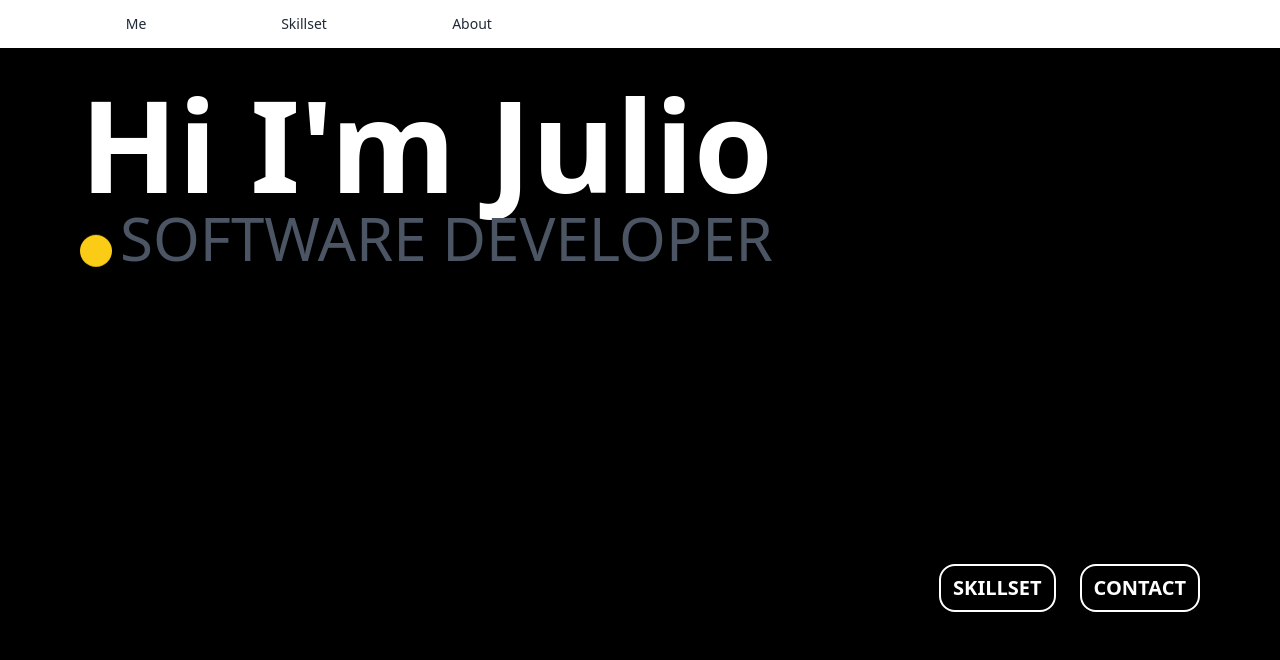
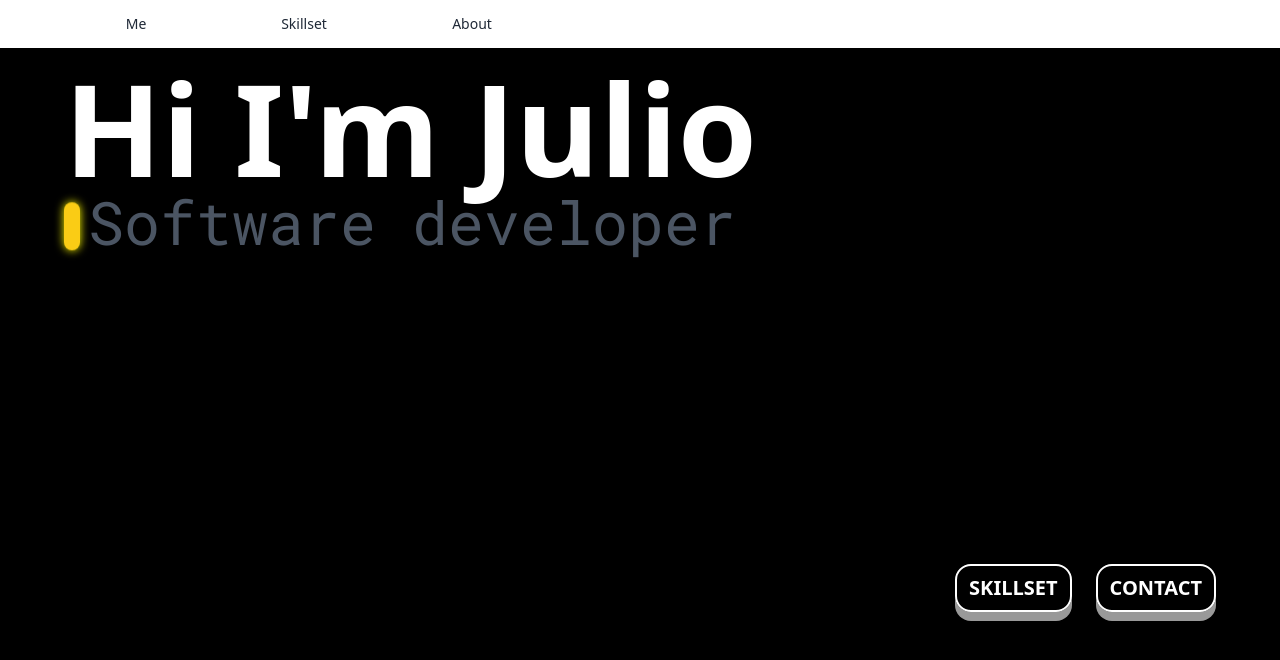
Before and after one commit to XxXNe0XxX/template, a React (Create React App) app: page / in a window 1280 px wide. Shown: the top 660 px of the page. Built offline with nearby package versions, Linux system fonts and the light colour scheme.

Commit message:
added animations

```diff
--- a/package.json
+++ b/package.json
@@ -9,6 +9,7 @@
     "@testing-library/jest-dom": "^5.16.5",
     "@testing-library/react": "^13.4.0",
     "@testing-library/user-event": "^13.5.0",
+    "framer-motion": "^10.12.18",
     "react": "^18.2.0",
     "react-dom": "^18.2.0",
     "react-icons": "^4.10.1",
--- a/public/index.html
+++ b/public/index.html
@@ -6,6 +6,12 @@
     <meta name="theme-color" content="#000000" />
     <meta name="description" content="Julio Cesar Siles Personal Portfolio" />
     <link rel="apple-touch-icon" href="%PUBLIC_URL%/logo192.png" />
+    <link rel="preconnect" href="https://fonts.googleapis.com" />
+    <link rel="preconnect" href="https://fonts.gstatic.com" crossorigin />
+    <link
+      href="https://fonts.googleapis.com/css2?family=Roboto+Mono:wght@100;200;300;400;500&display=swap"
+      rel="stylesheet"
+    />
     <!--
       manifest.json provides metadata used when your web app is installed on a
       user's mobile device or desktop. See https://developers.google.com/web/fundamentals/web-app-manifest/
--- a/src/App.js
+++ b/src/App.js
@@ -1,23 +1,24 @@
-import React from "react";
 import Header from "./Header";
 import Footer from "./Footer";
 import Main from "./Main";
 import Navbar from "./Navbar";
+
 const App = () => {
   return (
     <div className=" relative overflow-scroll h-screen snap-y snap-mandatory">
       <div className="absolute w-full ">
         <Navbar></Navbar>
       </div>
-      <div id="header" className=" snap-start   ">
+      <div id="header" className=" snap-start ">
         <Header></Header>
       </div>
       <div id="main" className="snap-start   ">
         <Main></Main>
       </div>
-      <div id="footer" className=" snap-start ">
+      <div id="footer" className=" snap-start  ">
         <Footer></Footer>
       </div>
+      <div className="snap-start "></div>
     </div>
   );
 };
--- a/src/Footer.js
+++ b/src/Footer.js
@@ -3,6 +3,7 @@ import { BsLinkedin } from "react-icons/bs";
 import { BsGithub } from "react-icons/bs";
 import { BsBriefcaseFill } from "react-icons/bs";
 import { HiMailOpen } from "react-icons/hi";
+import { motion } from "framer-motion";
 
 const icons = [
   {
@@ -44,10 +45,15 @@ const icons = [
 
 const Footer = () => {
   return (
-    <div className="min-h-screen   bg-slate-200">
+    <div className="min-h-screen p-6  bg-slate-200">
       <h1 className="text-6xl  text-black p-16">About Me</h1>
-      <div className="gap-8 rounded-md lg:flex-row flex-col-reverse  flex h-full  justify-around  lg:flex">
-        <div className="p-12 border shadow-lg lg:max-w-[50vw] border-gray-300 rounded-md bg-white  ">
+      <div className="gap-3 rounded-md lg:flex-row flex-col-reverse  flex h-full  justify-center  lg:flex">
+        <motion.div
+          initial={{ opacity: 0, x: -100 }}
+          whileInView={{ opacity: 1, x: 0 }}
+          transition={{ duration: 0.5 }}
+          className="p-12 border shadow-lg lg:max-w-[50vw] border-gray-300 rounded-md bg-white  "
+        >
           <p className="text-left leading-8 whitespace-normal ">
             Lorem ipsum dolor sit amet consectetur, adipisicing elit. In, veniam
             culpa. Enim vel voluptas dolore voluptatum sit dolorem id ut.Lorem
@@ -58,14 +64,19 @@ const Footer = () => {
             ipsum dolor sit amet consectetur, adipisicing elit. In, veniam
             culpa. Enim vel voluptas dolore voluptatum sit dolorem id ut.
           </p>
-        </div>
-        <div className="border shadow-lg p-4    border-gray-300 text-2xl rounded-md bg-white h-[70vh] lg:w-[20vw] flex justify-between content-around  items-center flex-col ">
+        </motion.div>
+        <motion.div
+          initial={{ opacity: 0, x: 100 }}
+          whileInView={{ opacity: 1, x: 0 }}
+          transition={{ duration: 0.5 }}
+          className="border shadow-lg p-4    border-gray-300 text-2xl rounded-md bg-white h-[70vh] lg:w-[20vw] flex justify-between content-around  items-center flex-col "
+        >
           <div className="rounded-full w-40 h-40 overflow-hidden flex content-center justify-center items-center align-middle  shadow-lg drop-shadow border-2 border-green-300">
             <img className="" src="/images/Pepi.jpg"></img>
           </div>
           <h1 className="p-2 text-3xl font-thin">JULIO C. SILES </h1>
           <p className="text-sm mb-4 text-gray-500">Descripcion corta aqui</p>
-          <div className="flex  justify-center w-fit font-thin    flex-col space-y-4 ">
+          <div className="flex justify-center w-fit font-thin flex-col space-y-4 ">
             {icons.map((each) => (
               <a href={each.link} target={each.link}>
                 <div
@@ -77,7 +88,7 @@ const Footer = () => {
               </a>
             ))}
           </div>
-        </div>
+        </motion.div>
       </div>
     </div>
   );
--- a/src/Header.js
+++ b/src/Header.js
@@ -1,24 +1,32 @@
+import { motion } from "framer-motion";
+
 const Header = () => {
   return (
-    <div className="bg-black h-screen p-20  ">
-      <h1 className="shadow-3xl shadow-white text-white  text-left h-fit font-semibold text-9xl">
+    <div className="bg-black h-screen min-h-fit p-16  ">
+      <motion.h1
+        initial={{ opacity: 0, x: -100 }}
+        animate={{ opacity: 1, x: 0 }}
+        transition={{ duration: 0.7 }}
+        className="shadow-3xl shadow-white text-white  text-left h-fit font-semibold text-9xl"
+      >
         Hi I'm Julio
-      </h1>
+      </motion.h1>
+
       <div className="flex items-center justify-start space-x-2">
-        <div className="w-8 h-8 hover:shadow-2xl animate-bounce hover:shadow-yellow-400 rounded-full self-end bg-yellow-400"></div>
-        <p className="text-6xl text-gray-600 self-center ">
-          SOFTWARE DEVELOPER
+        <div className="w-4 h-[3em]  animate-bounce min-w-4 min-h-8 transition-all duration-75 shadow-yellow-300 box-shadow hover:shadow-inner hover:shadow-black rounded-full self-end bg-yellow-400"></div>
+        <p className="text-6xl font-roboto text-gray-600 self-center ">
+          Software developer
         </p>
       </div>
 
-      <div className="flex h-full space-x-6 items-center justify-end w-full">
+      <div className="flex lg:h-full md:h-[50%] h-24 self-end space-x-6 items-center justify-end w-full">
         <a href="#main">
-          <p className="px-3 py-2 text-xl text-white hover:px-4 hover:text-black font-semibold hover:bg-yellow-400 hover:border-gray-600 transition-all rounded-2xl border-2 border-white">
+          <p className="px-3 py-2 button text-xl text-white  hover:text-black font-semibold hover:bg-yellow-400 hover:border-gray-600 transition-all rounded-2xl border-2 border-white">
             SKILLSET
           </p>
         </a>
         <a href="#footer">
-          <p className="px-3 py-2 text-xl text-white hover:px-4 hover:text-black font-semibold hover:bg-yellow-400 hover:border-gray-600 transition-all rounded-2xl border-2 border-white">
+          <p className="px-3 py-2 button text-xl text-white  hover:text-black font-semibold hover:bg-yellow-400 hover:border-gray-600 transition-all rounded-2xl border-2 border-white">
             CONTACT
           </p>
         </a>
--- a/src/Navbar.js
+++ b/src/Navbar.js
@@ -13,7 +13,10 @@ function classNames(...classes) {
 
 export default function Navbar() {
   return (
-    <Disclosure as="nav" className="bg-white ">
+    <Disclosure
+      as="nav"
+      className="bg-white absolute w-full z-20  transition-all "
+    >
       {({ open }) => (
         <>
           <div className="mx-auto  px-2 sm:px-6 lg:px-8">
--- a/src/index.css
+++ b/src/index.css
@@ -2,6 +2,20 @@
 @tailwind components;
 @tailwind utilities;
 
+.box-shadow {
+  box-shadow: 0 0 10px yellow;
+}
+.button {
+  box-shadow: 0 9px #999;
+}
+.button:active {
+  background-color: #3e8e41;
+  box-shadow: 0 5px #666;
+  transform: translateY(4px);
+}
+.font-roboto {
+  font-family: "Roboto Mono", sans-serif;
+}
 .blob {
   position: absolute;
   top: 0;
```
Also changed, not shown: src/Main.js (+32 -14 lines), 1 other file (tests, documents, lock files or other folders).
